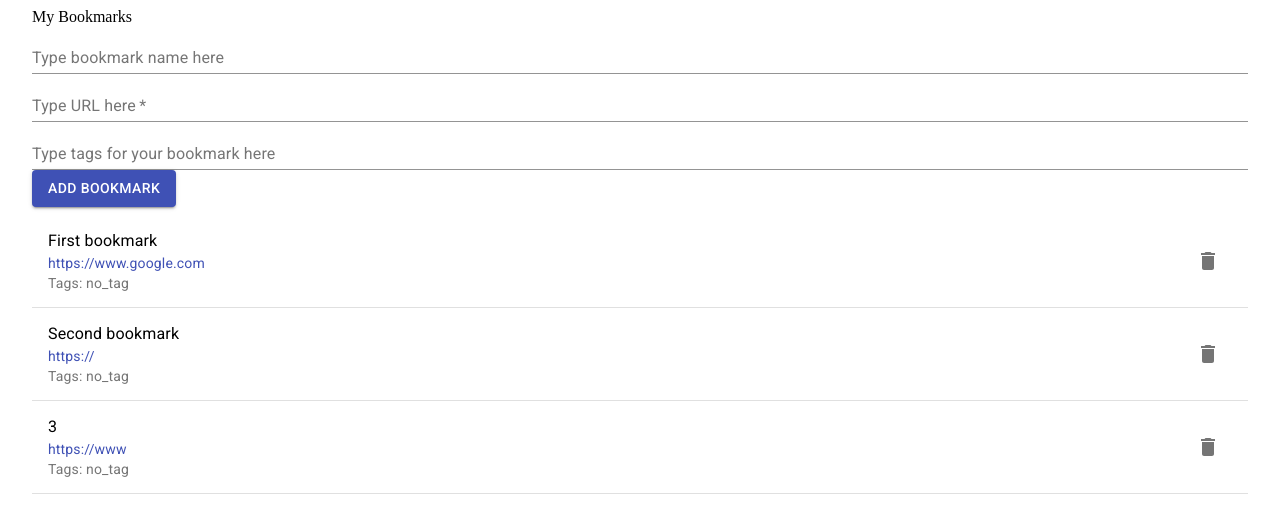
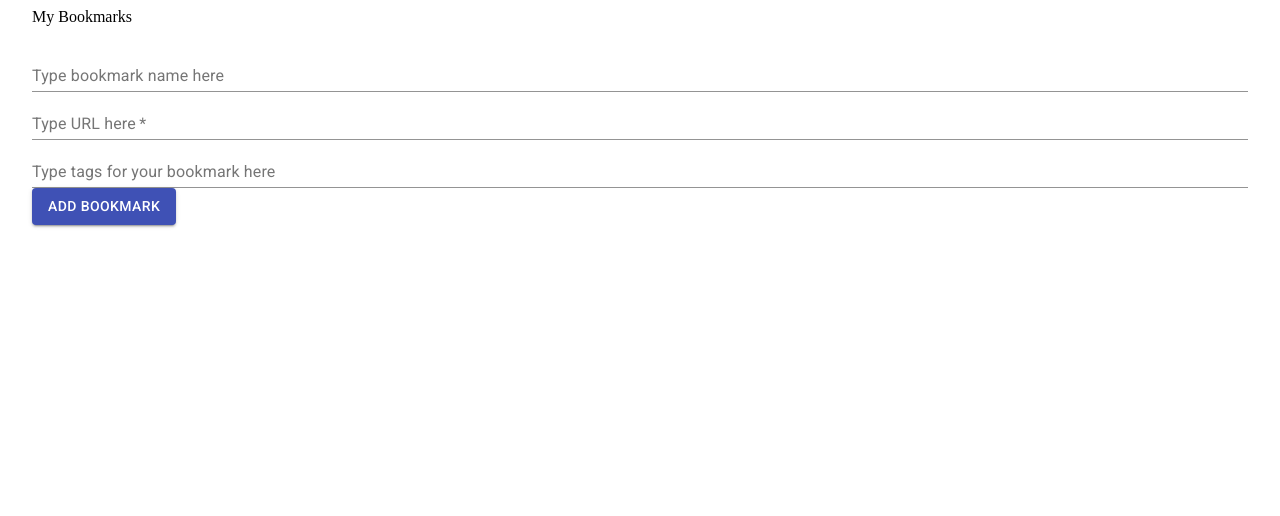
Before and after one commit to sfidrya/bookmarksService, a React (Create React App) app: page /addbookmark in a window 1280 px wide. Shown: the top 516 px of the page. Built offline with nearby package versions, Linux system fonts and the light colour scheme.

Commit message:
Implement edit bookmark, finished MakeList and AddBookmark

```diff
--- a/package.json
+++ b/package.json
@@ -10,6 +10,7 @@
     "@testing-library/user-event": "^12.1.10",
     "react": "^17.0.2",
     "react-dom": "^17.0.2",
+    "react-router-dom": "^5.2.0",
     "react-scripts": "4.0.3",
     "web-vitals": "^1.0.1"
   },
--- a/src/AddBookmark.js
+++ /dev/null
@@ -1,34 +0,0 @@
-import { Button, TextField } from '@material-ui/core'
-
-export default function AddBookmark() {
-  const handleSubmit = (e) => {
-    e.preventDefault()
-    console.log('add bookmark')
-  }
-  return(
-    <form onSubmit={handleSubmit}>
-      <TextField
-        id="bookmarkName"
-        label="Type bookmark name here"
-        //defaultValue=""
-        //helperText="Some important text"
-        fullWidth={true}
-      />
-      <TextField
-        required
-        id="bookmarkUrl"
-        label="Type URL here"
-        fullWidth={true}
-      />
-      <TextField
-        id="bookmarkTags"
-        label="Type tags for your bookmark here"
-        placeholder="tag1, tag2, tag3"
-        fullWidth={true}
-      />
-      <Button type="submit" color="primary" variant="contained">
-        Add Bookmark
-      </Button>
-    </form>
-  )
-}
--- /dev/null
+++ b/src/AddBookmarkPage.js
@@ -0,0 +1,66 @@
+import { Button, TextField } from '@material-ui/core'
+import { useCallback, useState } from 'react'
+import { useParams } from 'react-router-dom';
+import { addBookmark, editBookmark, getBookmarkById } from './bookmarks'
+
+export default function AddOrEditBookmarkPage() {
+  let { id } = useParams();
+  const edit = Boolean(id);
+  const bookmark = edit ? getBookmarkById(Number(id)) : null;
+  const [formState, setFormState] = useState({
+    bookmarkName: edit ? bookmark.name : '',
+    bookmarkUrl: edit ? bookmark.link : '',
+    bookmarkTags: edit ? bookmark.tags.join(', ') : ''
+  });
+
+  const handleChange = useCallback((e) => {
+    const value = e.target.value;
+    const name = e.target.name;
+    setFormState({...formState, [name]: value})
+  }, [formState]);
+
+  const handleSubmit = (e) => {
+    e.preventDefault();
+    if (edit) {
+      console.log('edit bookmark');
+      editBookmark(Number(id), formState.bookmarkName, formState.bookmarkUrl, formState.bookmarkTags);
+    } else {
+      console.log('add bookmark');
+      addBookmark(formState.bookmarkName, formState.bookmarkUrl, formState.bookmarkTags);
+    }
+      window.location.href = "/";
+
+  };
+
+  return(
+    <form onSubmit={handleSubmit}>
+      <br />
+      <TextField
+        name="bookmarkName"
+        label="Type bookmark name here"
+        value={formState.bookmarkName}
+        fullWidth={true}
+        onChange={handleChange}
+      />
+      <TextField
+        required
+        name="bookmarkUrl"
+        label="Type URL here"
+        value={formState.bookmarkUrl}
+        fullWidth={true}
+        onChange={handleChange}
+      />
+      <TextField
+        name="bookmarkTags"
+        label="Type tags for your bookmark here"
+        value={formState.bookmarkTags}
+        placeholder="tag1, tag2, tag3"
+        fullWidth={true}
+        onChange={handleChange}
+      />
+      <Button type="submit" color="primary" variant="contained">
+        {edit ? "Save Bookmark" : "Add Bookmark"}
+      </Button>
+    </form>
+  )
+}
--- /dev/null
+++ b/src/App.css
@@ -0,0 +1,4 @@
+.addButton {
+  color: inherit;
+  text-decoration: none;
+}
--- a/src/App.js
+++ b/src/App.js
@@ -1,24 +1,47 @@
-import { Container } from '@material-ui/core'
+import { Button, Container } from '@material-ui/core';
 //import { makeStyles } from '@material-ui/core/styles';
-import AddBookmark from './AddBookmark'
-import MakeList from './MakeList'
+import './App.css';
+import { BrowserRouter as Router, Switch, Route, Link } from "react-router-dom";
+import AddOrEditBookmarkPage from './AddBookmarkPage';
+import MakeList from './MakeList';
 
 
 function App() {
   return (
+    <Router>
     <Container>
       <header>
         My Bookmarks
       </header>
-      <AddBookmark />
-      <MakeList
-        items={[
-          {id: 1, name: "First bookmark", link: "www.google.com"},
-          {id: 2, name: "Second bookmark", link: "https://"},
-          {id:3, name: 3, link: "www"}
-          ]}
-        />
+
+      <Switch>
+        <Route path="/addbookmark">
+          <AddOrEditBookmarkPage />
+        </Route>
+        <Route path="/editbookmark/:id">
+          <AddOrEditBookmarkPage />
+        </Route>
+
+        <Route path="/bookmarkslist">
+        <>
+          <MakeList />
+          <Button variant="contained" color="primary">
+            <Link to="/addbookmark" className="addButton">Add bookmark</Link>
+          </Button>
+          </>
+        </Route>
+        <Route path="/">
+        <>
+          <MakeList />
+          <Button variant="contained" color="primary">
+            <Link to="/addbookmark" className="addButton">Add bookmark</Link>
+          </Button>
+          </>
+        </Route>
+      </Switch>
+
     </Container>
+    </Router>
   );
 }
 
--- a/src/MakeList.js
+++ b/src/MakeList.js
@@ -1,28 +1,17 @@
-import  React from 'react';
-import { Button, IconButton, Link, List, ListItem, ListItemSecondaryAction,  ListItemText } from '@material-ui/core';
+import  React, { useState } from 'react';
+import { IconButton, Link, List, ListItem, ListItemSecondaryAction,  ListItemText } from '@material-ui/core';
 import  DeleteIcon  from '@material-ui/icons/Delete';
-//import OpenInNewIcon from '@material-ui/icons/OpenInNew';
+import { getBookmarks, deleteBookmark } from './bookmarks'
 
-function MakeListItem ({id, link, name, tags = ['no_tag']}) {
-  //console.log(tags);
+function MakeListItem (id, name, link, tags, handleClick, handleDelete) {
   const tagsString = Array.prototype.join.call(tags, ', ');
-  //console.log(tagsString);
   const linkRegExp = /https?:\/\//;
-  console.log(linkRegExp.test(link))
   if (!linkRegExp.test(link)) {
     link = String.prototype.concat.call('https://', link)
   }
-  console.log(link);
-  const handleClick = (e) => {
-    console.log('pressed list item');
-    const target = e.target;
-    console.log(target)
-};
-  const handleSecondaryClick = () => {console.log('нажали DELETE')};
-  const handleLink = () => {console.log('alternative link click')};
-  //const handleButtonClick = () => {console.log('Button clicked')}
+
   return (
-    <ListItem  key={id} divider={true} onClick={handleClick}>
+    <ListItem  key={id} divider={true} onClick={(e) => {handleClick(e, id)}}>
       <ListItemText
         primary = {name}
         secondary = {
@@ -32,7 +21,7 @@ function MakeListItem ({id, link, name, tags = ['no_tag']}) {
           </>
         }
       />
-      <ListItemSecondaryAction onClick={handleSecondaryClick}>
+      <ListItemSecondaryAction onClick={(e) => handleDelete(e, id)}>
         <IconButton>
           <DeleteIcon></DeleteIcon>
         </IconButton>
@@ -41,15 +30,36 @@ function MakeListItem ({id, link, name, tags = ['no_tag']}) {
   )
 };
 
-export default function MakeList(props){
-  const itemsArray = props.items;
+export default function MakeList() {
+  const [itemsJSON, setItemsJSON] = useState(getBookmarks());
+  /*useEffect(
+    () => {*setItemsJSON(getBookmarks())},
+    []
+  ) */
+  return (
+    <MakeListInner itemsJSON={itemsJSON} updateListState={setItemsJSON}/>
+  )
+}
+
+function MakeListInner({itemsJSON, updateListState}) {
+  const itemsObj = JSON.parse(itemsJSON);
+  const itemsArray = [];
+  for (const [key, value] of Object.entries(itemsObj)) {
+    itemsArray.push(value);
+  }
+  const handleClick = (e, id) => {
+    window.location.href = `/editbookmark/${id}`;
+};
+  const handleDelete = (e, id) => {
+    deleteBookmark(id);
+    updateListState(getBookmarks());
+  };
   const listItems = itemsArray.map(item => {
-    return MakeListItem(item)
+    return MakeListItem(item.id, item.name, item.link, item.tags,handleClick, handleDelete)
   })
   return (
     <List>
       {listItems}
     </List>
   )
-
 }
--- /dev/null
+++ b/src/bookmarks.js
@@ -0,0 +1,72 @@
+function addBookmark(name, link, tags) {
+  if (name === "") {
+    name = "Untitled";
+  }
+  const tagsArray = tags.split(/[,\s]+/);
+  console.log('tagsArray');
+  console.log(tagsArray);
+  let idCounter = localStorage.getItem('idCounter');
+  if(!idCounter) {
+    idCounter = 1;
+  } else {
+    ++idCounter;
+  }
+  let bookmarksJSON = localStorage.getItem('bookmarks');
+  if(!bookmarksJSON) {
+    bookmarksJSON = '{}';
+  }
+  const bookmarks = JSON.parse(bookmarksJSON);
+  bookmarks[idCounter] = {id: idCounter, name: name, link: link, tags: tagsArray};
+  const newBookmarksJSON = JSON.stringify(bookmarks);
+  localStorage.setItem('bookmarks', newBookmarksJSON);
+  localStorage.setItem('idCounter', idCounter)
+}
+
+function editBookmark(id, name, link, tags) {
+  if (name === "") {
+    name = "Untitled";
+  }
+  const tagsArray = tags.split(/[,\s]+/);
+  console.log('tagsArray');
+  console.log(tagsArray);
+
+  let bookmarksJSON = localStorage.getItem('bookmarks');
+  if(!bookmarksJSON) {
+    bookmarksJSON = '{}';
+  }
+  const bookmarks = JSON.parse(bookmarksJSON);
+  bookmarks[id] = {id: id, name: name, link: link, tags: tagsArray};
+  const newBookmarksJSON = JSON.stringify(bookmarks);
+  localStorage.setItem('bookmarks', newBookmarksJSON);
+}
+
+function getBookmarks() {
+  let bookmarksJSON = localStorage.getItem('bookmarks');
+  if (!bookmarksJSON) {
+    bookmarksJSON = '{}';
+  }
+  return bookmarksJSON;
+}
+
+function getBookmarkById(id) {
+  const bookmarks = JSON.parse(getBookmarks());
+  return bookmarks[id];
+}
+
+function deleteBookmark(id) {
+  let bookmarksJSON =  localStorage.getItem('bookmarks');
+  if (!bookmarksJSON) {
+    console.log('error: no bookmarks');
+    return;
+  }
+  const bookmarks = JSON.parse(bookmarksJSON);
+  delete bookmarks[id];
+  bookmarksJSON = JSON.stringify(bookmarks);
+  localStorage.setItem('bookmarks', bookmarksJSON);
+}
+
+exports.addBookmark = addBookmark;
+exports.deleteBookmark = deleteBookmark;
+exports.editBookmark = editBookmark;
+exports.getBookmarks = getBookmarks;
+exports.getBookmarkById = getBookmarkById;
```
Also changed, not shown: 1 other file (tests, documents, lock files or other folders).
